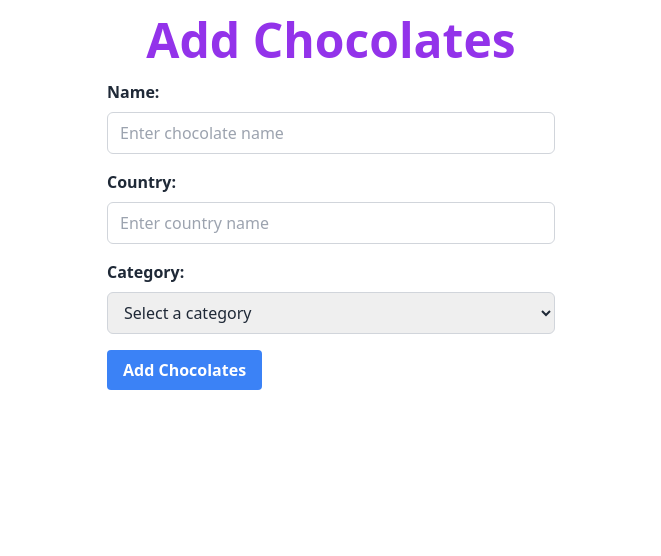
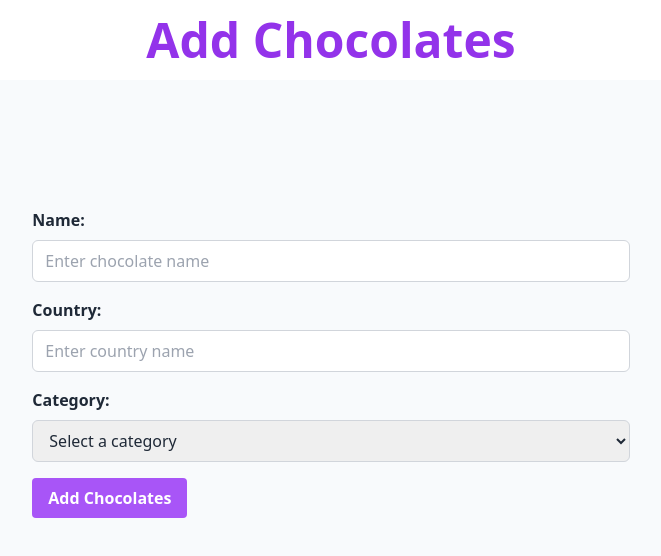
Before and after one commit to DarkAsfu/chocolate-management-client, a React (Vite) app: page /addChocolate in a window 1280 px wide. Shown: the top 556 px of the page, without its empty margins (309-970 px from the left). Built offline with nearby package versions, Linux system fonts and the light colour scheme.

Commit message:
form style update

```diff
--- a/src/components/AddChocolate.jsx
+++ b/src/components/AddChocolate.jsx
@@ -16,7 +16,7 @@ const AddChocolate = () => {
         <div>
             <h1 className="py-4 text-5xl font-bold text-purple-600 text-center">Add Chocolates</h1>
 
-            <form onSubmit={handleAddChocolate}  className="max-w-md mx-auto">
+            <form onSubmit={handleAddChocolate}  className="w-2/3 mx-auto bg-slate-50 p-32">
                 <div className="mb-4">
                     <label htmlFor="name" className="block mb-2 font-bold text-gray-800">
                         Name:
@@ -61,7 +61,7 @@ const AddChocolate = () => {
                 </div>
                 <button
                     type="submit"
-                    className="bg-blue-500 hover:bg-blue-600 text-white font-bold py-2 px-4 rounded focus:outline-none focus:ring focus:ring-blue-500"
+                    className="bg-purple-500 hover:bg-purple-600 text-white font-bold py-2 px-4 rounded focus:outline-none focus:ring focus:ring-blue-500"
                 >
                     Add Chocolates
                 </button>
```
